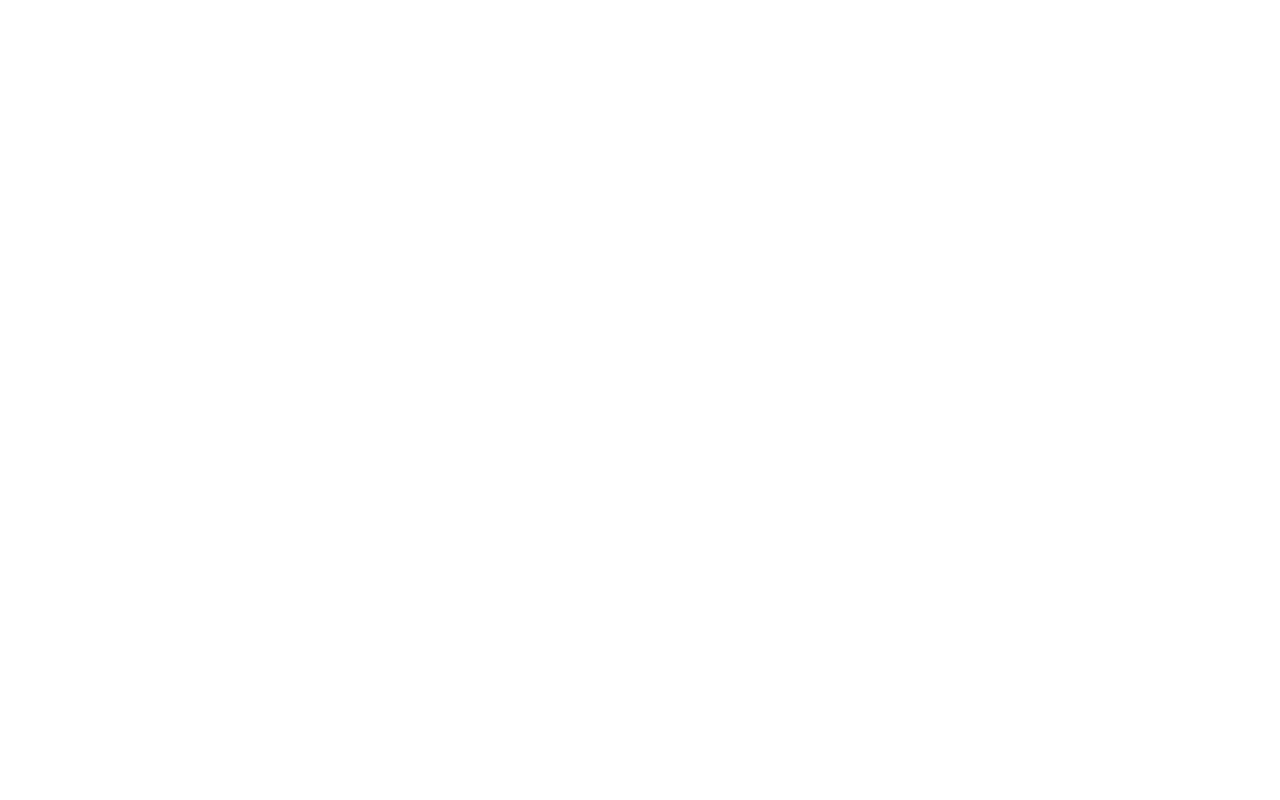
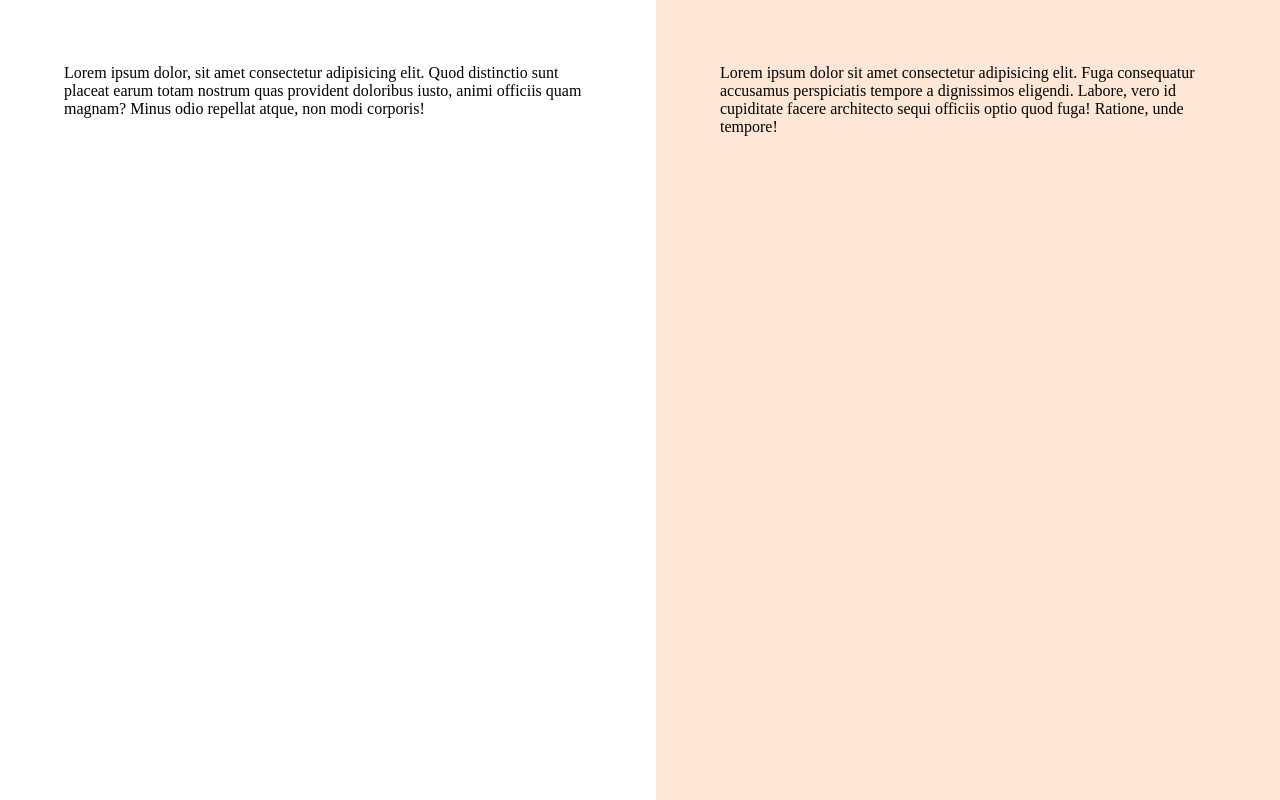
Before and after one commit to FilippoChiarion/Formulario-de-Matricula, a plain HTML site: page index.html in a window 1280 px wide. Drawn offline with Linux system fonts and the light colour scheme.

Commit message:
layout css

```diff
--- a/index.html
+++ b/index.html
@@ -12,6 +12,14 @@
     <link href="https://fonts.googleapis.com/css2?family=Poppins:ital,wght@0,100;0,200;0,300;0,400;0,500;0,600;0,700;0,800;0,900;1,100;1,200;1,300;1,400;1,500;1,600;1,700;1,800;1,900&display=swap" rel="stylesheet">
 </head>
 <body>
+    <div id="app">
+        <main>
+            <div class="main-container">Lorem ipsum dolor, sit amet consectetur adipisicing elit. Quod distinctio sunt placeat earum totam nostrum quas provident doloribus iusto, animi officiis quam magnam? Minus odio repellat atque, non modi corporis!</div>
+        </main>
 
+        <aside>
+            <div class="aside-container">Lorem ipsum dolor sit amet consectetur adipisicing elit. Fuga consequatur accusamus perspiciatis tempore a dignissimos eligendi. Labore, vero id cupiditate facere architecto sequi officiis optio quod fuga! Ratione, unde tempore!</div>
+        </aside>
+    </div>
 </body>
 </html>
--- a/styles/global.css
+++ b/styles/global.css
@@ -1,3 +1,9 @@
+* {
+    margin: 0;
+    padding: 0;
+    box-sizing: border-box;
+}
+
 :root {
     --font-family: 'Poppins', sans-serif;
     --text: 400 1rem/1.5 var(var(--font-family));
@@ -15,3 +21,7 @@
     --stroke-highlight: #F3541C;
     --semantic-error: #DC2626;
 }
+
+body {
+    overflow: hidden;
+}
--- a/styles/index.css
+++ b/styles/index.css
@@ -1 +1,2 @@
-@import url(global.css)
+@import url(global.css);
+@import url(layout.css);
--- /dev/null
+++ b/styles/layout.css
@@ -0,0 +1,26 @@
+#app {
+    display: grid;
+    grid-template-columns: 51.25% 48.75%;
+
+    height: 100vh;
+    overflow: hidden;
+}
+
+main {
+    overflow: auto;
+    padding: 4rem;
+
+    &.main-container {
+        max-width: 33rem;
+        margin-left: auto;
+    }
+}
+
+aside {
+    background-color: var(--surface-secondary);
+    padding: 4rem;
+
+    &.aside-container {
+        max-width: 31rem;
+    }
+}
```
